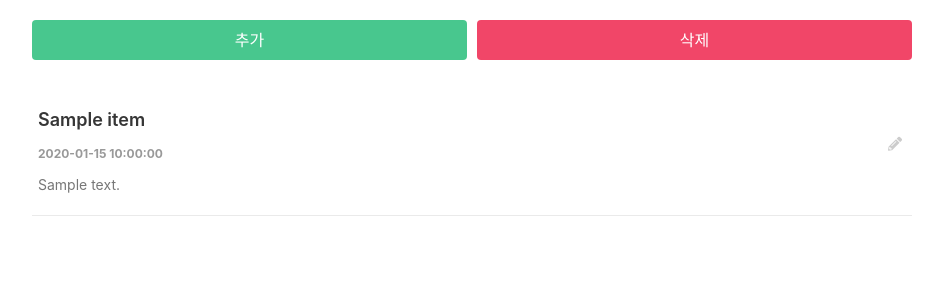
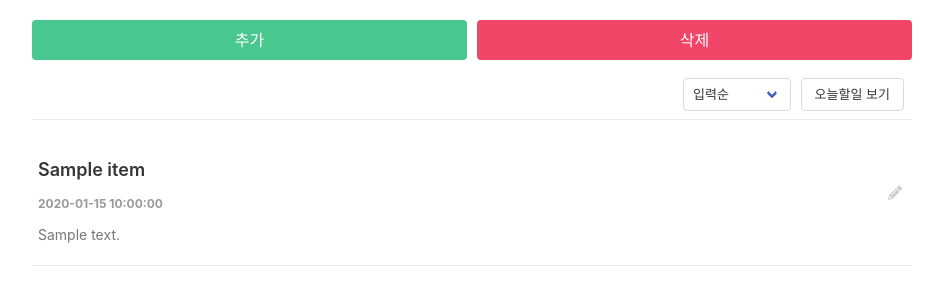
Before and after one commit to cslim0527/sparta, a Flask app: template templates/lists.html in a window 1280 px wide. Shown: the part 75-380 px from the top of the page, without its empty margins (168-1111 px from the left). Run offline with Flask 2, Linux system fonts and the light colour scheme; the template is opened without the code that fills it: most values are stand-ins (such as "Sample title", 1, 10 or a date in 2020); some libraries are stand-ins or nearby versions.

Commit message:
[찬수] 리스트 정렬 기능
- 오늘만 보기 구현 완료

[TODO]
- 드롭다운 정렬 기능 구현 할것

```diff
--- a/app.py
+++ b/app.py
@@ -1,3 +1,4 @@
+from bson.json_util import dumps
 from flask import Flask, redirect, url_for, render_template, jsonify, request, session
 import jwt
 from datetime import datetime, timedelta
@@ -32,7 +33,7 @@ def home():
         for item in schd_data:
             item['time'] = datetime.strftime(datetime.strptime(item['time'], '%H:%M'), '%p %I:%M')
 
-        return render_template('lists.html', schd_data=schd_data)
+        return render_template('lists.html', schd_data=schd_data, userId=member)
     except jwt.ExpiredSignatureError:
         return redirect(url_for("login", msg="로그인 시간이 만료되었습니다."))
     except jwt.exceptions.DecodeError:
@@ -51,7 +52,11 @@ def register():
 @app.route('/write')
 def write():
     token_receive = request.cookies.get('mytoken')
+    u_id = request.args.get('u_id')
     if token_receive is not None:
+        if u_id is not None:
+            schedules = db.schedule.find_one({'_id': ObjectId(u_id)})
+            return render_template('write.html', schedules=schedules)
         return render_template('write.html')
     else:
         return render_template('write.html', isLogin=False, msg='로그인 후 이용하세요.')
@@ -168,6 +173,29 @@ def api_remove():
     else:
         return jsonify({'result': 'fail', 'msg': '선택된 스케줄이 없습니다.'})
 
+# [리스트 정렬 API]
+@app.route('/api/sort', methods=['POST'])
+def api_sort():
+    filtered_receive = request.form['filtered_give']
+
+    if filtered_receive: ## 금일 스케줄 보기중 일때
+        id_receive = request.form['id_give']
+        action_receive = request.form['action_give']
+        now_receive = request.form.getlist('now_give[]')
+        return jsonify({'result': '필터있음'})
+    else:
+        id_receive = request.form['id_give']
+        filter_data = list(db.schedule.find({'id': id_receive}))
+        return jsonify({'result': dumps(filter_data)})
+
+
+# [리스트 필터 API]
+@app.route('/api/filter', methods=['POST'])
+def api_filter():
+    id_receive = request.form['id_give']
+    filter_data = list(db.schedule.find({'id': id_receive}))
+    return jsonify({'result': dumps(filter_data)})
+
 
 if __name__ == '__main__':
     app.run('0.0.0.0', port=5000, debug=True)
--- a/static/css/lists.css
+++ b/static/css/lists.css
@@ -147,3 +147,18 @@
     padding: 10px;
     line-height: 1.83;
 }
+
+/* list-ctrls */
+.list-ctrls {
+    display: flex;
+    justify-content: flex-end;
+    padding: 8px;
+    font-size: 13px;
+    border-bottom: 1px solid #eaeaea;
+}
+
+.list-ctrls button,
+.list-ctrls select {
+    font-size: inherit;
+    margin-left: 10px;
+}
--- a/static/js/lists.js
+++ b/static/js/lists.js
@@ -3,6 +3,10 @@
     const $allSelBtn = $('#allSelBtn')
     const $backBtn = $('#backBtn')
     const $removeBtn = $('#removeBtn')
+    const $todayFilterBtn = $('#todayFilterBtn')
+    const $listWrap = $('#listWrap')
+    const $listCtrls = $('#listCtrls')
+    const $listSortSel = $('#listSortSel')
 
     // 삭제 모드 토글
     $removeModeBtn.click(function () {
@@ -55,13 +59,14 @@
         const $beforeGroup = $('#beforeGroup')
         const $afterGroup = $('#afterGroup')
 
-        if (state === 'on') {
+        if (state === 'on') { // 삭제 진행시
             $beforeGroup.css('display', 'none')
             $afterGroup.css('display', 'flex')
             $removeModeBtn.data('mode', 'off')
             $('.schdItem').addClass('modify')
             $('.modItemBtn').css('display', 'none')
             $removeBtn.css('display', 'block')
+            $listCtrls.css('display', 'none')
         } else {
             $beforeGroup.css('display', 'flex')
             $afterGroup.css('display', 'none')
@@ -71,6 +76,140 @@
             $('input[id^="listItem"]').prop('checked', false)
             $allSelBtn.removeClass('is-danger')
             $removeBtn.css('display', 'none')
+            $listCtrls.css('display', 'flex')
         }
     }
+
+    $todayFilterBtn.click(function () {
+        const isActive = $(this).hasClass('is-danger')
+
+        $(this).toggleClass('is-danger')
+
+        if (isActive) {
+            // [MEMO] $(selector).data('mode', 'filtered')
+            // 다른 곳에서는 잘 먹히던 메서드가 왜 안되는지 확인해 볼것...
+            this.dataset.mode = ''
+            $(this).text('금일 스케줄 보기')
+            ajaxListFilter(false)
+        } else {
+            this.dataset.mode = 'filtered'
+            $(this).text('전체보기')
+            ajaxListFilter(true)
+        }
+    })
+
+    function ajaxListSort(action) {
+        // [MEMO] data-mode 값이 제대로 안잡힘..
+        const filtered = document.getElementById('todayFilterBtn').dataset.mode
+        const nowListIds = getNowLists()
+
+        $.ajax({
+            type: "POST",
+            url: "/api/sort",
+            data: {
+                id_give: $('#globalUserId').val(),
+                action_give: action,
+                filtered_give: filtered,
+                now_give: nowListIds
+            },
+            success: function (response) {
+                console.log(response)
+                // const data = JSON.parse(response.result)
+                // console.log(data)
+                // const allListHtmls = getAllLists(data)
+                // $listWrap.html(allListHtmls)
+            }
+        })
+    }
+
+    function getNowLists() {
+        return $.map($('.schdItem'), function (item) {
+            return $(item).find('.uid').val()
+        })
+    }
+
+    $listSortSel.change(function () {
+        const action = $(this).val()
+        ajaxListSort(action)
+    })
+
+    // 오늘할일 보기 동작
+    function ajaxListFilter(filter = true) {
+        $.ajax({
+            type: "POST",
+            url: "/api/filter",
+            data: {
+                id_give: $('#globalUserId').val(),
+            },
+            success: function (response) {
+                const data = JSON.parse(response.result)
+                if (filter) {
+                    const filteredListHtmls = getFilteredLists(data)
+                    $listWrap.html(filteredListHtmls)
+                } else {
+                    const allListHtmls = getAllLists(data)
+                    $listWrap.html(allListHtmls)
+                }
+            }
+        })
+    }
+
+    function getFilteredLists(listArr) {
+        const dayIdx = getTodayIdx()
+        let htmls = ''
+        for (let i = 0; i < listArr.length; i++) {
+            const isToday = listArr[i].day[dayIdx] === 'true'
+            if (!isToday) continue
+
+            htmls += getListHtmls(listArr[i])
+        }
+        return htmls
+    }
+
+    function getAllLists(listArr) {
+        return listArr.reduce((html, item) => {
+            return html += getListHtmls(item)
+        }, '')
+    }
+
+    function getTodayIdx() {
+        const dayIdx = new Date().getDay()
+        return dayIdx - 1 <= 0 ? 6 : dayIdx - 1
+    }
+
+    function getListHtmls(data) {
+        let i = 1
+        const daysTemp = getDayIconTemp(data.day)
+
+        return `<li class="schd-item schdItem">
+                    <div class="round-cb">
+                        <input type="checkbox" id="listItem${i++}" value="${data._id.$oid}" class="uid">
+                        <label for="listItem${i++}" class="fas fa-check-circle"></label>
+                    </div>
+
+                    <div class="days">${daysTemp}</div>
+
+                    <strong class="title textover">${data.subject}</strong>
+                    <small class="time"><b>PM 12:00</b></small>
+                    <p class="summary textover">${data.content}</p>
+                    <a href="/write?u_id=${data._id.$oid}" class="mod-item-btn modItemBtn">
+                        <i class="fas fa-pencil-alt"></i>
+                    </a>
+                </li>`
+    }
+
+    function getDayIconTemp(dayArr) {
+        let dayText = ['월', '화', '수', '목', '금', '토', '일', '매주']
+        return dayArr.reduce((html, item, idx) => {
+            let el = ''
+            if (dayText[idx] === '매주') {
+                el = item === 'true' ? `<span class="icon-day every-week has-background-danger">${dayText[idx]}</span>` : ''
+            } else {
+                el = item === 'true' ? `<span class="icon-day has-background-light">${dayText[idx]}</span>` : ''
+            }
+
+            return html += el
+        }, '')
+    }
+
 })()
--- a/templates/lists.html
+++ b/templates/lists.html
@@ -6,6 +6,8 @@
 
 {% block content %}
     <section class="lists-view">
+        <input type="hidden" value="{{ userId }}" id="globalUserId">
+
         <div class="container">
             <div class="btns-group">
                 <div class="group before-group" id="beforeGroup">
@@ -18,8 +20,19 @@
                 </div>
             </div>
 
+            <div class="list-ctrls" id="listCtrls">
+                <div class="select">
+                    <select id="listSortSel">
+                        <option value="normal">입력순</option>
+                        <option value="fast">시간빠른순</option>
+                        <option value="week">매주 우선순</option>
+                    </select>
+                </div>
+                <button class="button" data-mode="" id="todayFilterBtn">오늘할일 보기</button>
+            </div>
+
             {% if schd_data|length %}
-                <ul class="schd-lists">
+                <ul class="schd-lists" id="listWrap">
 
                     {% for item in schd_data %}
                         <!-- 스케줄 1단위 -->
@@ -72,4 +85,5 @@
         </div>
 
     </section>
+
 {% endblock %}
--- a/templates/write.html
+++ b/templates/write.html
@@ -13,9 +13,6 @@
     <link href="https://fonts.googleapis.com/css?family=Do+Hyeon&display=swap" rel="stylesheet">
     <link rel="stylesheet" href="../static/css/write.css">
     <script defer src="../static/js/write.js"></script>
-<script>
-
-</script>
     <script src="https://ajax.googleapis.com/ajax/libs/jquery/3.5.1/jquery.min.js"></script>
     <script src="https://cdnjs.cloudflare.com/ajax/libs/popper.js/1.12.9/umd/popper.min.js"
             integrity="sha384-ApNbgh9B+Y1QKtv3Rn7W3mgPxhU9K/ScQsAP7hUibX39j7fakFPskvXusvfa0b4Q"
@@ -161,6 +158,5 @@
             <button class="button is-primary" onclick="schedule()">등록하기</button>
 
         </div>
-
     </div>
 {% endblock %}
```
Lines whose indentation alone changed are shown as unchanged.
